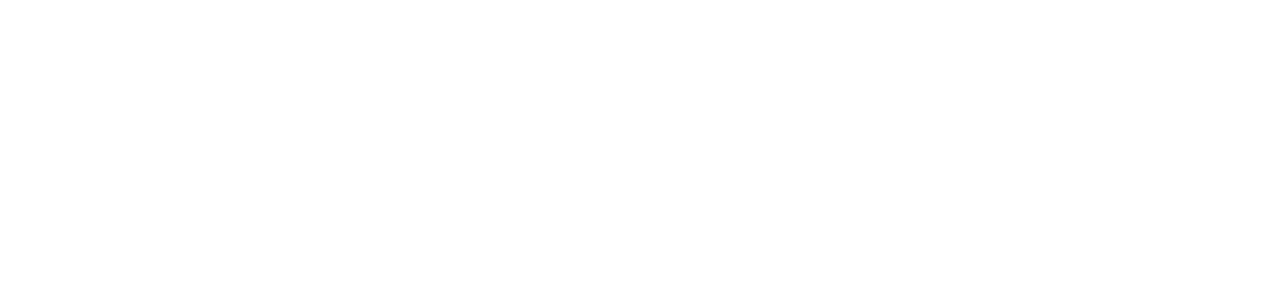
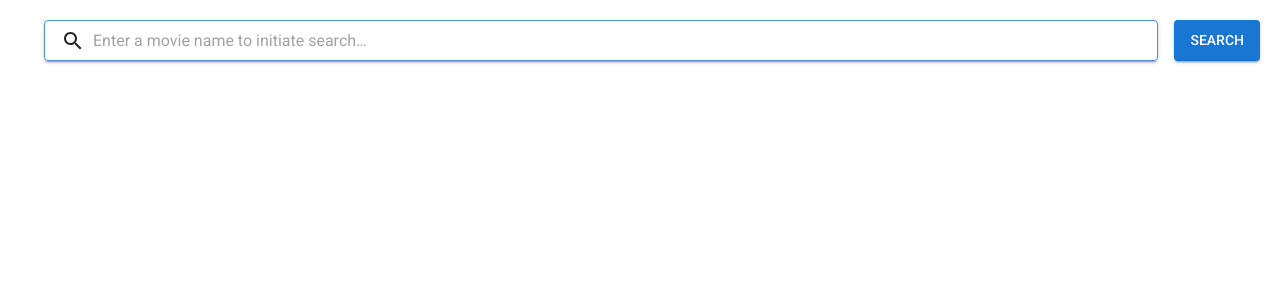
Before and after one commit to nagyorsolya/movie-fullstack-app, a React (Create React App) app in the folder movie-fullstack-app/frontend/: page / in a window 1280 px wide. Shown: the top 300 px of the page. Built offline with nearby package versions, Linux system fonts and the light colour scheme.

Commit message:
wip: custom theme and file formatting

```diff
--- a/movie-fullstack-app/frontend/public/index.html
+++ b/movie-fullstack-app/frontend/public/index.html
@@ -26,7 +26,7 @@
 		<link rel="stylesheet" href="https://fonts.googleapis.com/css2?family=Roboto:wght@300;400;500;700&display=swap" />
 		<link rel="stylesheet" href="https://fonts.googleapis.com/icon?family=Material+Icons" />
 
-		<title>React App</title>
+		<title>Movie Searcing App</title>
 	</head>
 	<body>
 		<noscript>You need to enable JavaScript to run this app.</noscript>
--- a/movie-fullstack-app/frontend/src/App.tsx
+++ b/movie-fullstack-app/frontend/src/App.tsx
@@ -1,7 +1,17 @@
-import './App.css';
+import { Box, Button } from '@mui/material';
+import SearchField from './components/search/SearchField';
 
 function App() {
-	return <div></div>;
+	return (
+		<Box display="flex" padding="20px">
+			<Box flexGrow={2}>
+				<SearchField />
+			</Box>
+			<Button variant="contained" color="primary">
+				Search
+			</Button>
+		</Box>
+	);
 }
 
 export default App;
--- /dev/null
+++ b/movie-fullstack-app/frontend/src/components/search/SearchField.tsx
@@ -0,0 +1,65 @@
+import SearchIcon from '@mui/icons-material/Search';
+import InputBase from '@mui/material/InputBase';
+import { alpha, styled } from '@mui/material/styles';
+
+const Search = styled('div')(({ theme }) => ({
+	position: 'relative',
+	borderRadius: theme.shape.borderRadius,
+	border: '1px solid',
+	borderColor: theme.palette.primary.light,
+	backgroundColor: alpha(theme.palette.common.white, 0.15),
+	'&:hover': {
+		backgroundColor: alpha(theme.palette.common.white, 0.25),
+	},
+	marginRight: theme.spacing(2),
+	marginLeft: 0,
+	width: '100%',
+	[theme.breakpoints.up('sm')]: {
+		marginLeft: theme.spacing(3),
+		width: 'auto',
+	},
+	boxShadow: theme.customShadows?.defaultBoxShadow,
+}));
+
+const SearchIconWrapper = styled('div')(({ theme }) => ({
+	padding: theme.spacing(0, 2),
+	height: '100%',
+	position: 'absolute',
+	pointerEvents: 'none',
+	display: 'flex',
+	alignItems: 'center',
+	justifyContent: 'center',
+}));
+
+const StyledInputBase = styled(InputBase)(({ theme }) => ({
+	color: 'inherit',
+	'& .MuiInputBase-input': {
+		padding: theme.spacing(1, 1, 1, 0),
+		paddingLeft: `calc(1em + ${theme.spacing(4)})`,
+		transition: theme.transitions.create('width'),
+		width: '100%',
+		[theme.breakpoints.up('md')]: {
+			width: '40ch',
+		},
+		[theme.breakpoints.up('lg')]: {
+			width: '60ch',
+		},
+	},
+}));
+
+function SearchField() {
+	return (
+		<Search>
+			<SearchIconWrapper>
+				<SearchIcon />
+			</SearchIconWrapper>
+			<StyledInputBase
+				placeholder="Enter a movie name to initiate search…"
+				inputProps={{ 'aria-label': 'search' }}
+				color="primary"
+			/>
+		</Search>
+	);
+}
+
+export default SearchField;
--- a/movie-fullstack-app/frontend/src/index.tsx
+++ b/movie-fullstack-app/frontend/src/index.tsx
@@ -1,16 +1,20 @@
+import CssBaseline from '@mui/material/CssBaseline';
+import { ThemeProvider } from '@mui/material/styles';
 import React from 'react';
 import ReactDOM from 'react-dom/client';
+import App from './App';
 import './index.css';
-import App from './App';
 import reportWebVitals from './reportWebVitals';
+import theme from './theme';
 
-const root = ReactDOM.createRoot(
-  document.getElementById('root') as HTMLElement
-);
+const root = ReactDOM.createRoot(document.getElementById('root') as HTMLElement);
 root.render(
-  <React.StrictMode>
-    <App />
-  </React.StrictMode>
+	<React.StrictMode>
+		<ThemeProvider theme={theme}>
+			<CssBaseline />
+			<App />
+		</ThemeProvider>
+	</React.StrictMode>
 );
 
 // If you want to start measuring performance in your app, pass a function
--- /dev/null
+++ b/movie-fullstack-app/frontend/src/theme.ts
@@ -0,0 +1,34 @@
+import { createTheme } from '@mui/material/styles';
+
+declare module '@mui/material/styles' {
+	interface Theme {
+		customShadows?: {
+			defaultBoxShadow: string;
+		};
+	}
+	interface ThemeOptions {
+		customShadows?: {
+			defaultBoxShadow: string;
+		};
+	}
+}
+
+const theme = createTheme({
+	palette: {
+		primary: {
+			main: '#1976d2',
+		},
+	},
+	shape: {
+		borderRadius: 4,
+	},
+	customShadows: {
+		defaultBoxShadow:
+			'0px 3px 1px -2px rgba(0, 0, 0, 0.2), 0px 2px 2px 0px rgba(0, 0, 0, 0.14), 0px 1px 5px 0px rgba(0, 0, 0, 0.12)',
+	},
+	typography: {
+		fontFamily: 'Roboto, Arial, sans-serif',
+	},
+});
+
+export default theme;
```
Also changed, not shown: movie-fullstack-app/frontend/src/index.css (+6 -8 lines), movie-fullstack-app/frontend/tsconfig.json (+2 -8 lines), movie-fullstack-app/frontend/src/App.css (deleted).
